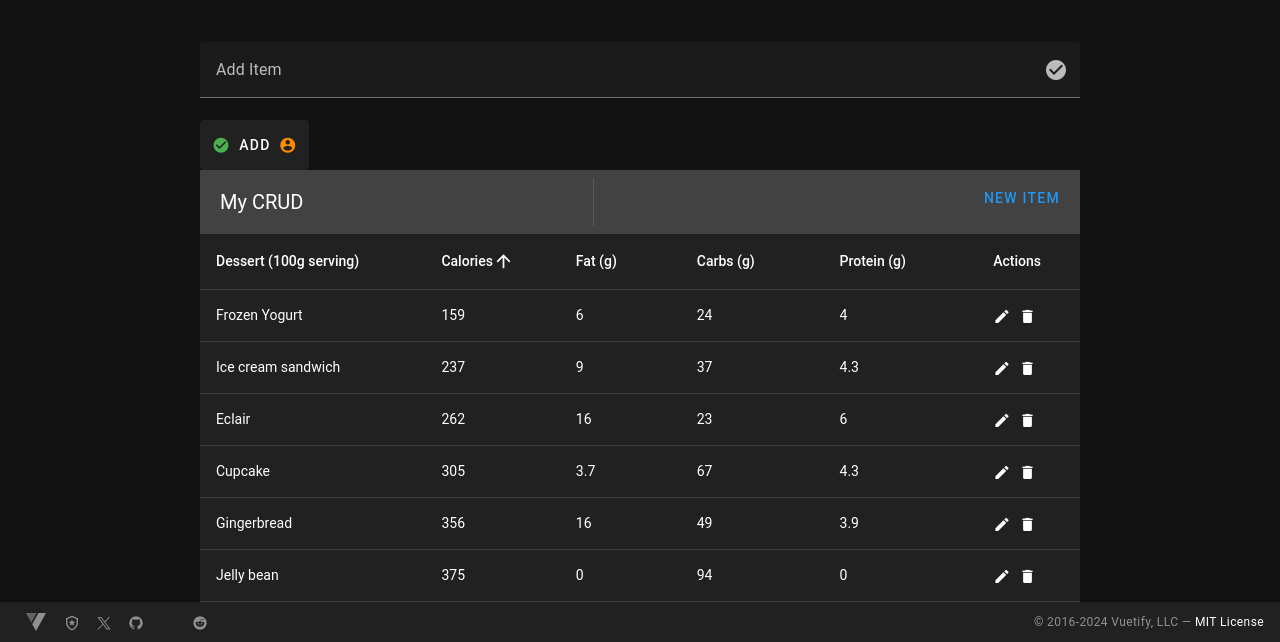
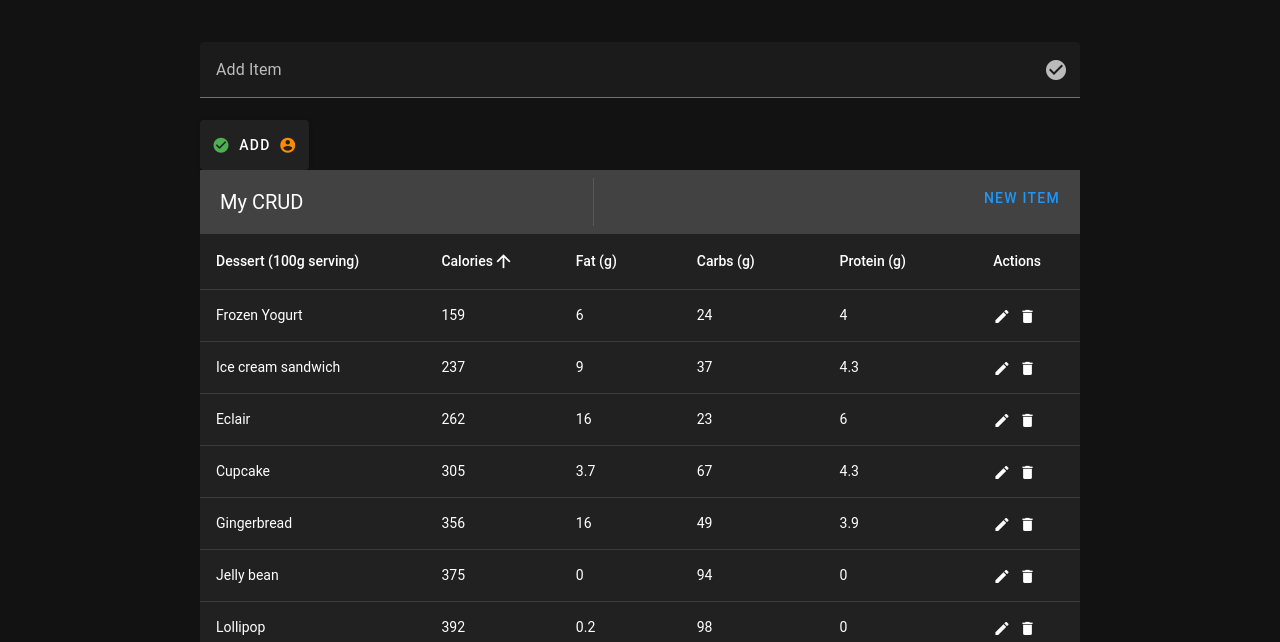
Before and after one commit to RBercasio22/vuetify, a Vue app: page / in a window 1280 px wide. Shown: the part 158-800 px from the top of the page. Built offline with nearby package versions, Linux system fonts and the light colour scheme.

Commit message:
Update App.vue

```diff
--- a/src/App.vue
+++ b/src/App.vue
@@ -5,12 +5,12 @@
 
     </v-main>
 
-    <AppFooter />
+
   </v-app>
 </template>
 
 <script setup>
 
 
-  //
+  //   <AppFooter />
 </script>
```
